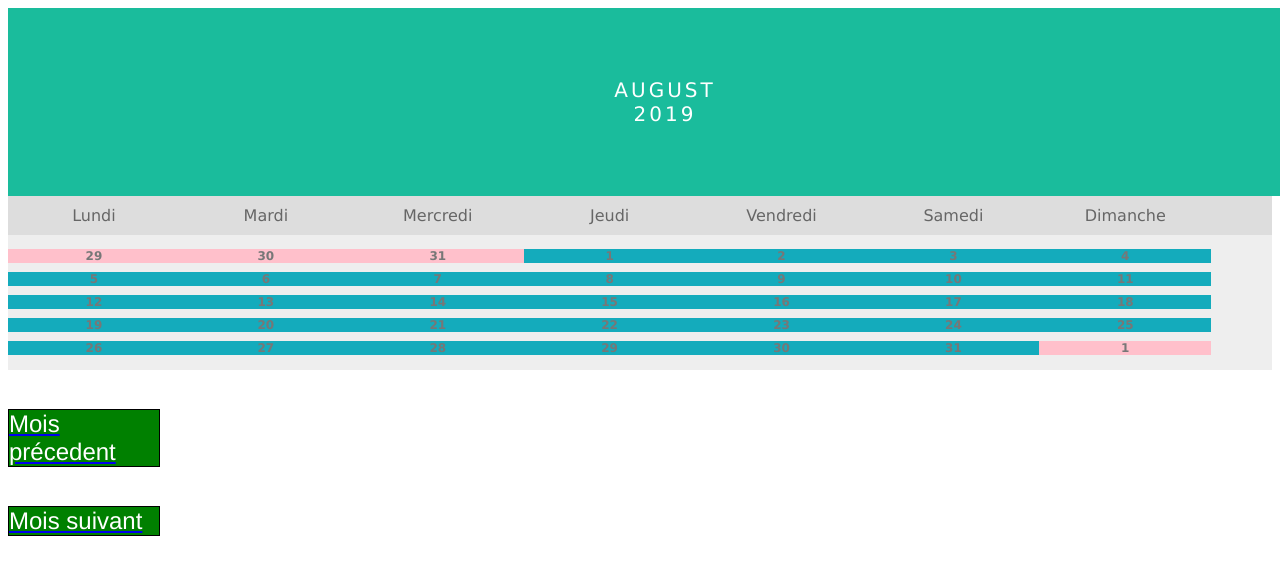
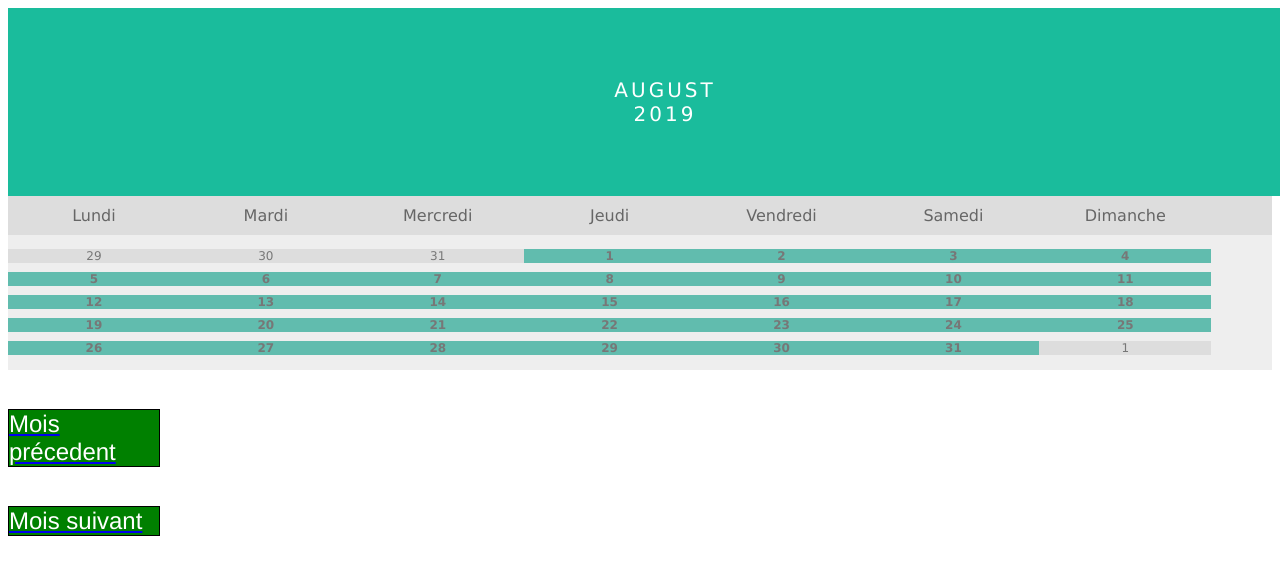
Before and after one commit to samuelroland/ICT-133-SRD, a PHP site: page /Calendrier/index.php in a window 1280 px wide; the page is wider, and only the part inside the window is pictured. Shown: the top 575 px of that part. Run offline with PHP 8.4, Linux system fonts and the light colour scheme; data that the repository does not hold is empty.

Commit message:
Update style.css
exo Calendrier

```diff
--- a/Calendrier/style.css
+++ b/Calendrier/style.css
@@ -63,7 +63,7 @@ body {font-family: Verdana, sans-serif;}
     margin-bottom: 5px;
     font-size:12px;
     color: #777;
-    font-weight: bold;
+
 }
 
 /* Highlight the "current" day */
@@ -88,11 +88,12 @@ body {font-family: Verdana, sans-serif;}
 }
 
 .othermonth{
-    background-color: pink;
+    background-color: #dddddd;
 }
 
 .thismonth{
-background-color: #14abbc;
+background-color: #61bcae;
+    font-weight: bold;
 }
 
 .button:hover{
```
